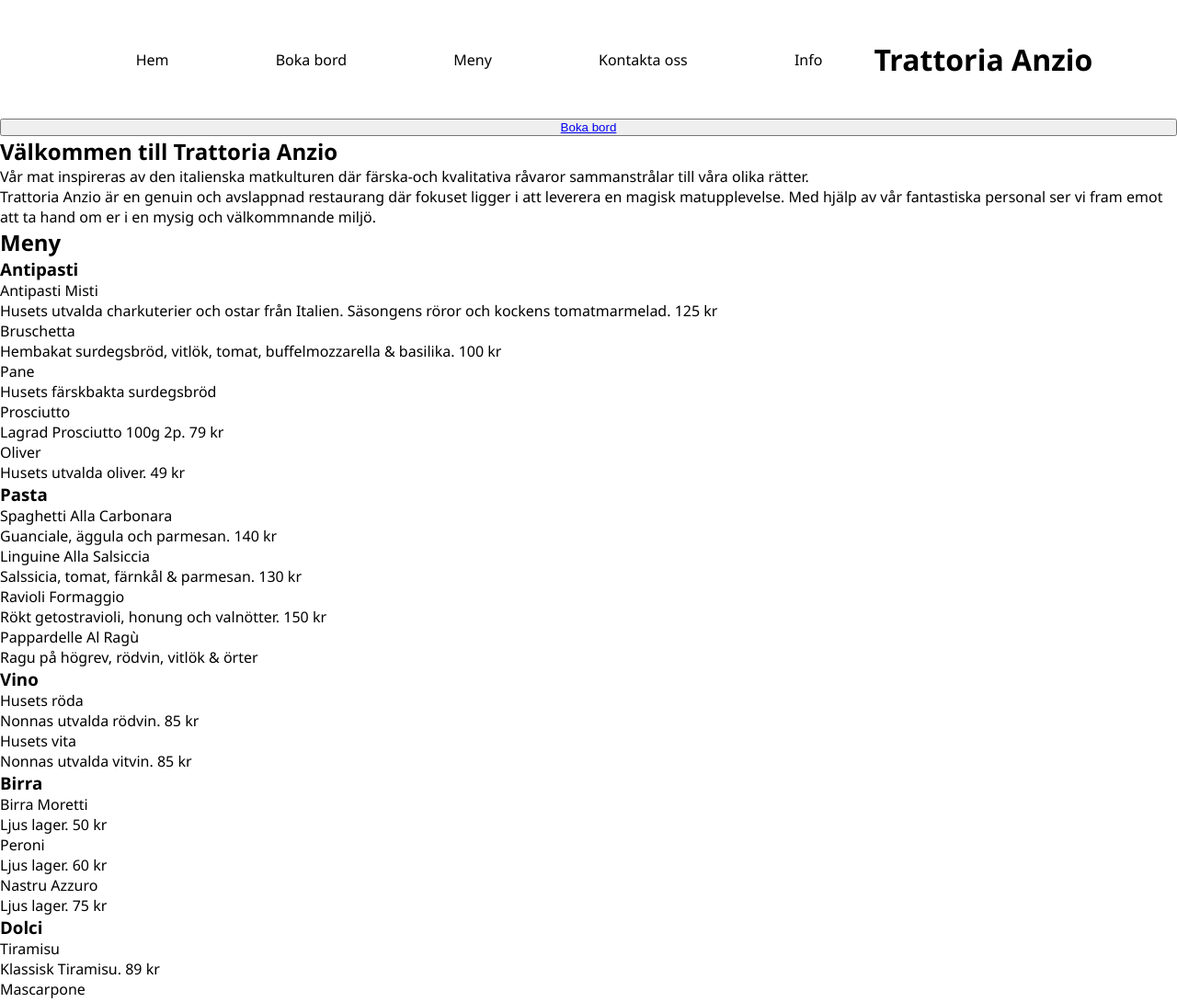
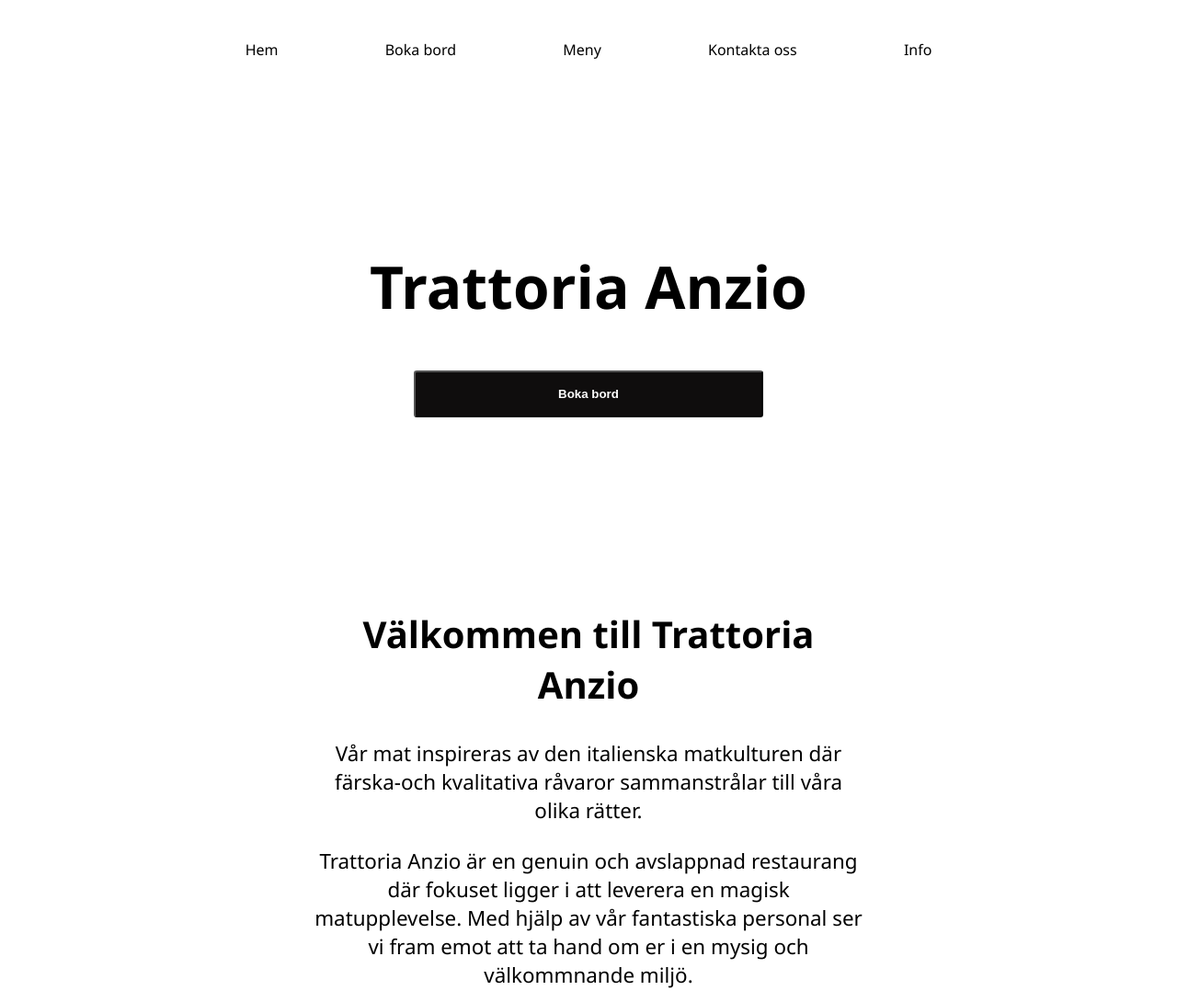
Before and after one commit to BickeB/Labb2-HTML, a plain HTML site: page index.html in a window 1280 px wide. Shown: the top 1090 px of the page at 92% size. Drawn offline with Linux system fonts and the light colour scheme.

Commit message:
Klurar vidare dags att sova save 4

```diff
--- a/index.html
+++ b/index.html
@@ -28,15 +28,14 @@
                 </li>
             </ul>
         </nav>
-        <h1>Trattoria Anzio</h1>
     </header>
 
     <main class="main-content">
         <!-- Introsektion för en snabb introduktion -->
         <section id="intro-center">
-            <button class="bokabord">
-                <a href="#bokabord">Boka bord</a>
-            </button>
+            <h1>Trattoria Anzio</h1>
+            <!-- <img src="bilder/pasta-1024px.jpg" alt="bild_på_pasta" class="full-width-image"> -->
+            <button type="button" class="bokabord-knapp">Boka bord</button>
         </section>
 
         <section id="intro-secondary">
@@ -58,7 +57,7 @@
 
             <h2>Meny</h2>
             <dl id="antipasti-meny">
-                <h3>Antipasti</h3>
+                <!-- <h3>Antipasti</h3> -->
                 <dt>Antipasti Misti</dt>
                 <dd>Husets utvalda charkuterier och ostar från Italien.
                     Säsongens röror och kockens tomatmarmelad. 125 kr
@@ -80,7 +79,7 @@
             </dl>
 
             <dl id="pasta-meny">
-                <h3>Pasta</h3>
+                <!-- <h3>Pasta</h3> -->
                 <dt>Spaghetti Alla Carbonara</dt>
                 <dd>Guanciale, äggula och parmesan. 140 kr</dd>
 
@@ -96,7 +95,7 @@
             </dl>
 
             <dl id="vino-meny">
-                <h3>Vino</h3>
+                <!-- <h3>Vino</h3> -->
                 <dt>Husets röda</dt>
                 <dd>Nonnas utvalda rödvin. 85 kr</dd>
 
@@ -105,7 +104,7 @@
             </dl>
 
             <dl id="birra-meny">
-                <h3>Birra</h3>
+                <!-- <h3>Birra</h3> -->
                 <dt>Birra Moretti</dt>
                 <dd>Ljus lager. 50 kr</dd>
 
@@ -118,7 +117,7 @@
             </dl>
 
             <dl id="dolci-meny">
-                <h3>Dolci</h3>
+                <!-- <h3>Dolci</h3> -->
                 <dt>Tiramisu</dt>
                 <dd>Klassisk Tiramisu. 89 kr</dd>
 
@@ -131,9 +130,9 @@
 
         </section>
 
-        <section>
-
-        </section>
+        <!-- <section>
+            <h2>Rubrik</h2>
+        </section> -->
     </main>
 
     <footer class="footer">
--- a/style.css
+++ b/style.css
@@ -45,13 +45,76 @@ nav a {
     font-weight:500;
 }
 
-#intro-center {
-    display: grid;
-}
 
 .main-content {
     grid-area: main-content;
+    display: grid;
+    grid-template-columns: 1fr;
+    grid-template-rows: 1fr;
+    grid-template-areas:
+    "intro-center"
+    "intro-secondary"
+    ;
 }
+
+#intro-center {
+    display: grid;
+    grid-area: intro-center;
+    margin:auto;
+    padding: 10rem;
+}
+
+#intro-center .full-width-image {
+    width: 100%;
+    height: auto;
+    display: block;
+}
+
+h1 {
+    font-size: 4rem;
+}
+
+.bokabord-knapp {
+    margin: 3rem;
+    padding: 1rem;
+    border-radius: 0.2rem;
+    background-color: rgb(15, 13, 13);
+    text-decoration: none;
+    list-style-type: none;
+    color:white;
+    font-weight: 550;
+}
+
+
+#intro-secondary {
+    grid-area: intro-secondary;
+    text-align: center;
+    margin: auto;
+    width: 600px;
+}
+
+#intro-secondary h2{
+    font-size:  2.5rem;
+    margin-bottom: 2rem;
+}
+
+#intro-p1, p{
+    margin-bottom: 1.5rem;
+}
+
+#intro-p1, p {
+    font-size: 140%;
+}
+
+#meny-mat h2 {
+    text-align: center;
+    margin: 4rem;
+    font-size: 2rem;
+}
+
+
+
+
 
 .footer {
     grid-area: footer;
```
Also changed, not shown: bilder/pasta-1024px.jpg (added), bilder/pasta.jpg (added).
